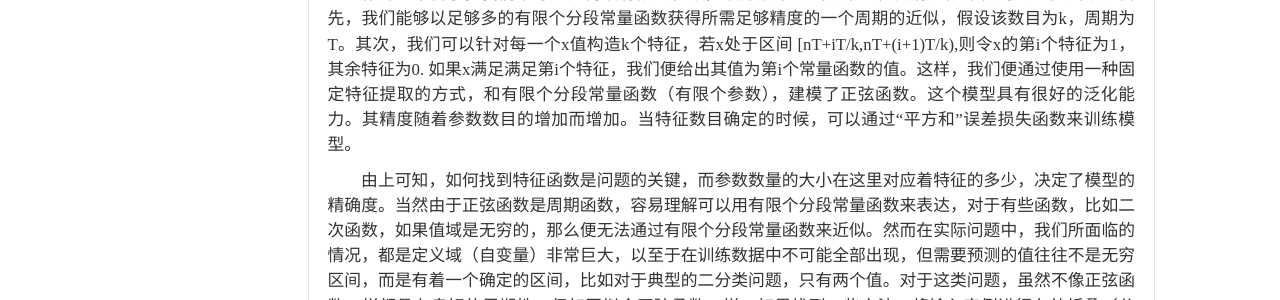
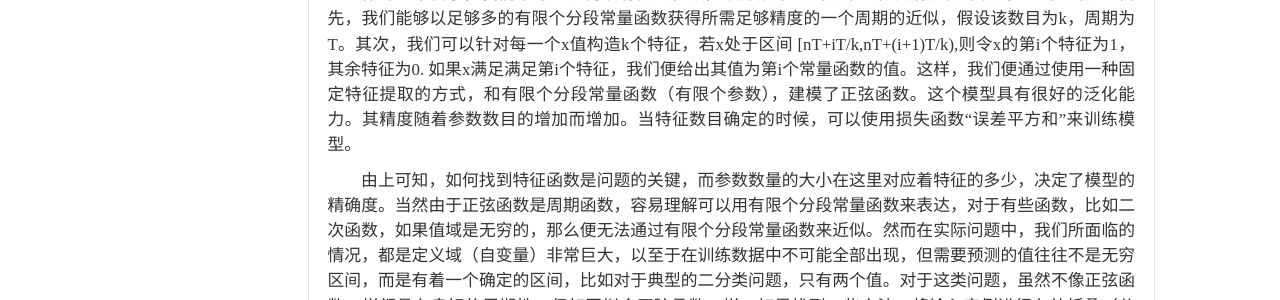
Before and after one commit to lihui/lihui.github.io, a Jekyll site: the page built from _posts/2015-6-8-logistic.md, in a window 1280 px wide and 900 px high, scrolled down 630 px. Shown: the part 276-576 px from the top of the window. Built offline with Jekyll 4.4.1, drawn with Linux system fonts in a browser that asks for light colours; Markdown is read by kramdown in place of the engine named in the settings; formulas are drawn with MathJax 3; some of the changed text lies outside the part shown.

Commit message:
update logisitc

```diff
--- a/_posts/2015-6-8-logistic.md
+++ b/_posts/2015-6-8-logistic.md
@@ -22,7 +22,7 @@ author: 灵元
 这样看起来似乎计算机的处理能力很受限，然而我们可以通过使用分段常量或者分段线性函数来逼近任意足够光滑的函数。如果用一个参数来定义一个分段常量函数，或者两个参数来定义分段线性函数。同时将该参数数量控制在一个足够大的有限量上。通过这种方式计算机在理论上能够建模实际所需的任意函数。当然我们要避免让计算机直接构造每一对映射，定义域一般是巨大的，无穷的，甚至是不可数的。如果只记忆部分样本，无法对不在记忆中的实例进行推断，因此不具备推广（泛化）能力。分段常量或者分段线性函数提供了一种近似预测相邻未知点的值的方法。通过使用比原数据更少的模型参数来表达原始海量的值对。只要模型参数的数量比原数据更少，就能够获得某种程度的泛化能力。实际上能够使用越少的参数（或者同样的参数数目下参数越稀疏）拟合数据就越可能找到了“规律”。
 
 ####1.2.1 分类常量
-作为一个例子，我们来考虑如何以有限的参数，以分段常量函数来近似具有无限个值对的正弦函数。首先，我们能够以足够多的有限个分段常量函数获得所需足够精度的一个周期的近似，假设该数目为k，周期为T。其次，我们可以针对每一个x值构造k个特征，若x处于区间 [nT+iT/k,nT+(i+1)T/k),则令x的第i个特征为1，其余特征为0. 如果x满足满足第i个特征，我们便给出其值为第i个常量函数的值。这样，我们便通过使用一种固定特征提取的方式，和有限个分段常量函数（有限个参数），建模了正弦函数。这个模型具有很好的泛化能力。其精度随着参数数目的增加而增加。当特征数目确定的时候，可以通过“平方和”误差损失函数来训练模型。
+作为一个例子，我们来考虑如何以有限的参数，以分段常量函数来近似具有无限个值对的正弦函数。首先，我们能够以足够多的有限个分段常量函数获得所需足够精度的一个周期的近似，假设该数目为k，周期为T。其次，我们可以针对每一个x值构造k个特征，若x处于区间 [nT+iT/k,nT+(i+1)T/k),则令x的第i个特征为1，其余特征为0. 如果x满足满足第i个特征，我们便给出其值为第i个常量函数的值。这样，我们便通过使用一种固定特征提取的方式，和有限个分段常量函数（有限个参数），建模了正弦函数。这个模型具有很好的泛化能力。其精度随着参数数目的增加而增加。当特征数目确定的时候，可以使用损失函数“误差平方和”来训练模型。
 
 由上可知，如何找到特征函数是问题的关键，而参数数量的大小在这里对应着特征的多少，决定了模型的精确度。当然由于正弦函数是周期函数，容易理解可以用有限个分段常量函数来表达，对于有些函数，比如二次函数，如果值域是无穷的，那么便无法通过有限个分段常量函数来近似。然而在实际问题中，我们所面临的情况，都是定义域（自变量）非常巨大，以至于在训练数据中不可能全部出现，但需要预测的值往往不是无穷区间，而是有着一个确定的区间，比如对于典型的二分类问题，只有两个值。对于这类问题，虽然不像正弦函数一样都具有良好的周期性，但如同拟合正弦函数一样，如果找到一些方法，将输入实例进行有效折叠（分类，等价于构造有效特征），那么仍然可以用有限的参数来建模函数。
 
```
